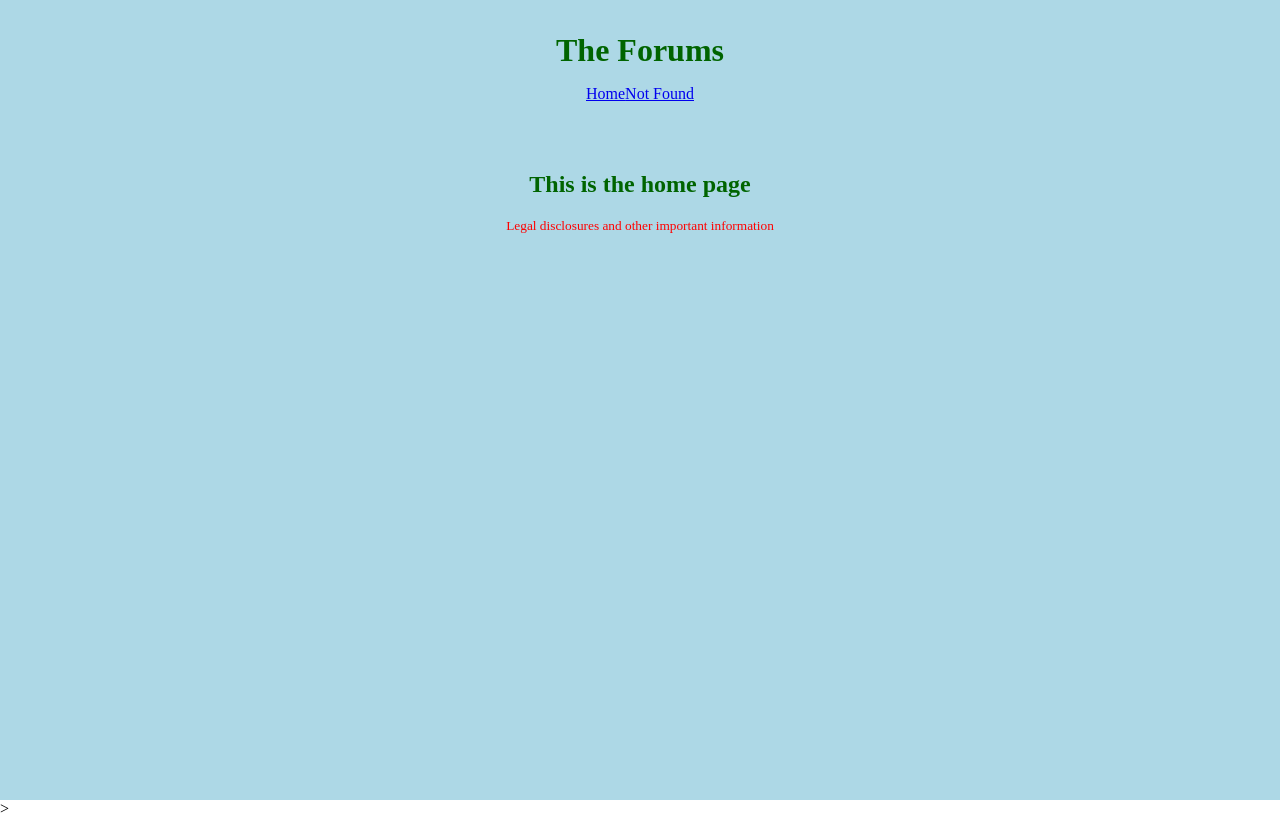
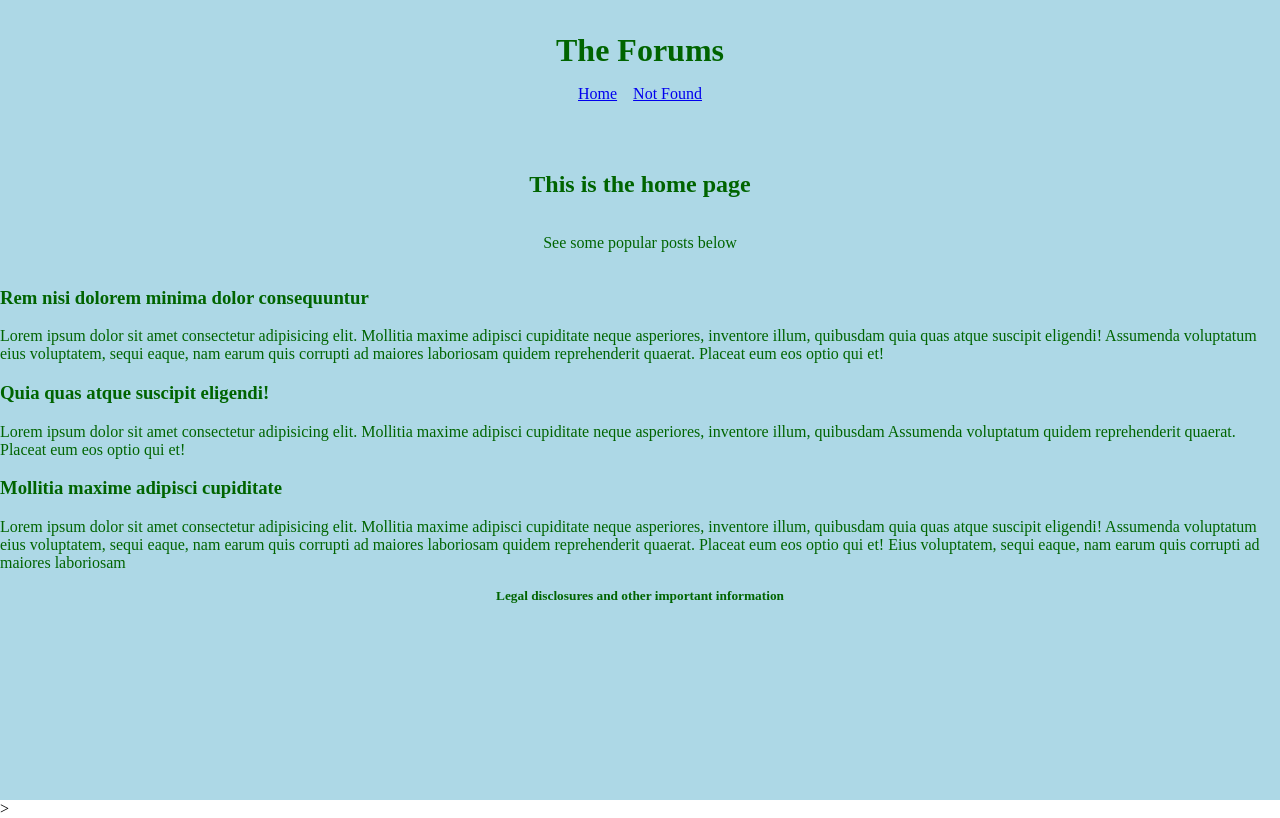
Before and after one commit to Lee1387/Forums, a React (Vite) app in the folder Forums-Frontend/: page / in a window 1280 px wide. Before the commit this address had no page. Built offline with nearby package versions, Linux system fonts and the light colour scheme.

Commit message:
Routing and error handling setup

```diff
--- a/Forums-Frontend/src/assets/styles.css
+++ b/Forums-Frontend/src/assets/styles.css
@@ -29,6 +29,10 @@ img {
     margin: 1em;
 }
 
+.link {
+    margin: 0 0.5rem;
+}
+
 .top-level-container {
     margin: 0;
     min-height: 100vh;
@@ -43,6 +47,11 @@ img {
     align-items: center;
 }
 
+.error-heading,
+.error-message {
+    color: red;
+}
+
 .footer {
     display: flex;
     justify-content: center;
@@ -50,5 +59,5 @@ img {
 }
 
 .footer-text {
-    color: red;
+    font-weight: bold;
 }
--- /dev/null
+++ b/Forums-Frontend/src/assets/test-data.json
@@ -0,0 +1,17 @@
+[
+    {
+        "_id": "1",
+        "title": "Rem nisi dolorem minima dolor consequuntur",
+        "content": "Lorem ipsum dolor sit amet consectetur adipisicing elit. Mollitia maxime adipisci cupiditate neque asperiores, inventore illum, quibusdam quia quas atque suscipit eligendi! Assumenda voluptatum eius voluptatem, sequi eaque, nam earum quis corrupti ad maiores laboriosam quidem reprehenderit quaerat. Placeat eum eos optio qui et!"
+    },
+    {
+        "_id": "2",
+        "title": "Quia quas atque suscipit eligendi!",
+        "content": "Lorem ipsum dolor sit amet consectetur adipisicing elit. Mollitia maxime adipisci cupiditate neque asperiores, inventore illum, quibusdam Assumenda voluptatum quidem reprehenderit quaerat. Placeat eum eos optio qui et!"
+    },
+    {
+        "_id": "3",
+        "title": "Mollitia maxime adipisci cupiditate",
+        "content": "Lorem ipsum dolor sit amet consectetur adipisicing elit. Mollitia maxime adipisci cupiditate neque asperiores, inventore illum, quibusdam quia quas atque suscipit eligendi! Assumenda voluptatum eius voluptatem, sequi eaque, nam earum quis corrupti ad maiores laboriosam quidem reprehenderit quaerat. Placeat eum eos optio qui et! Eius voluptatem, sequi eaque, nam earum quis corrupti ad maiores laboriosam"
+    }
+]
--- a/Forums-Frontend/src/components/App.jsx
+++ b/Forums-Frontend/src/components/App.jsx
@@ -6,14 +6,20 @@ import {
   RouterProvider,
 } from "react-router-dom";
 import MainLayout from "./MainLayout";
-import Home from "../pages/Home";
+import Error from "./Error";
+import Home, { homeLoader } from "../pages/Home";
 import NotFound from "../pages/NotFound";
 import "../assets/styles.css";
 
 const router = createBrowserRouter(
   createRoutesFromElements(
     <Route path="/" element={<MainLayout />}>
-      <Route index element={<Home />} />
+      <Route
+        index
+        element={<Home />}
+        errorElement={<Error />}
+        loader={homeLoader}
+      />
         <Route path="*" element={<NotFound />} />
     </Route>
   )
--- /dev/null
+++ b/Forums-Frontend/src/components/Error.jsx
@@ -0,0 +1,13 @@
+import React from "react";
+import { useRouteError } from "react-router-dom";
+
+export default function Error() {
+    const error = useRouteError();
+
+    return (
+        <>
+            <h2 className="error-heading">Sorry, an error has occurred</h2>
+            <p className="error-message">{error.message}</p>
+        </>
+    );
+}
--- a/Forums-Frontend/src/components/Header.jsx
+++ b/Forums-Frontend/src/components/Header.jsx
@@ -6,8 +6,12 @@ export default function Header() {
         <header className="header">
             <h1 className="main-heading">The Forums</h1>
             <nav className="main-nav">
-                <Link to="/">Home</Link>
-                <Link to="/test">Not Found</Link>
+                <Link to="/" className="link">
+                    Home
+                </Link>
+                <Link to="/test" className="link">
+                    Not Found
+                </Link>
             </nav>
         </header>
     );
--- a/Forums-Frontend/src/pages/Home.jsx
+++ b/Forums-Frontend/src/pages/Home.jsx
@@ -1,9 +1,33 @@
 import React from "react";
+import { useLoaderData } from "react-router-dom";
+
+export async function homeLoader() {
+    try {
+        const response = await fetch("/src/assets/test-data.json");
+        const data = await response.json();
+        return data;
+    } catch (error) {
+        console.log(error);
+    }
+    return null;
+}
 
 export default function Home() {
+    const postData = useLoaderData();
+    const postElements = postData.map((post) => {
+        return (
+            <div key={post._id}>
+                <h3>{post.title}</h3>
+                <p>{post.content}</p>
+            </div>
+        );
+    });
+
     return (
         <>
             <h2>This is the home page</h2>
+            <p>See some popular posts below</p>
+            <div>{postElements}</div>
         </>
     );
 }
```
